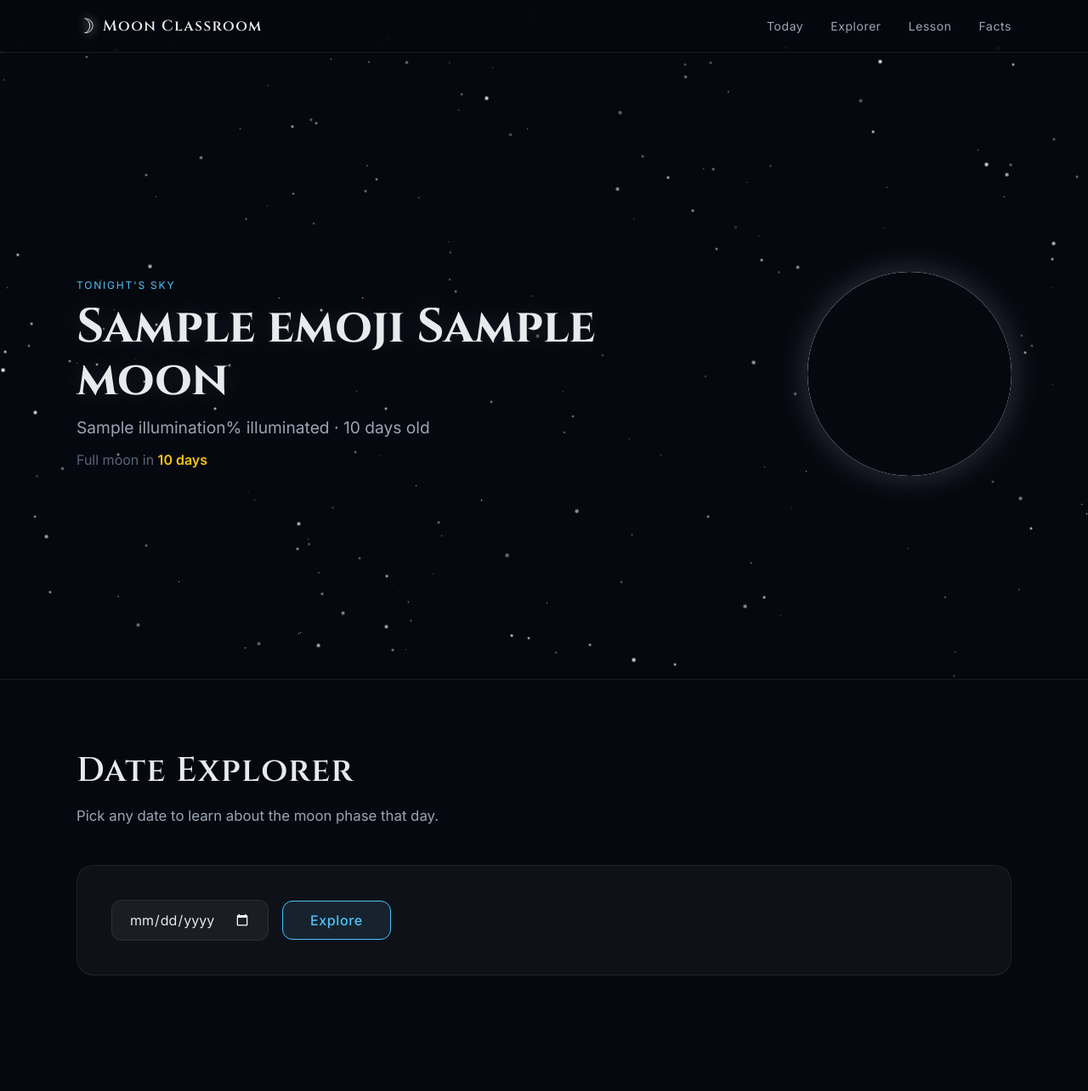
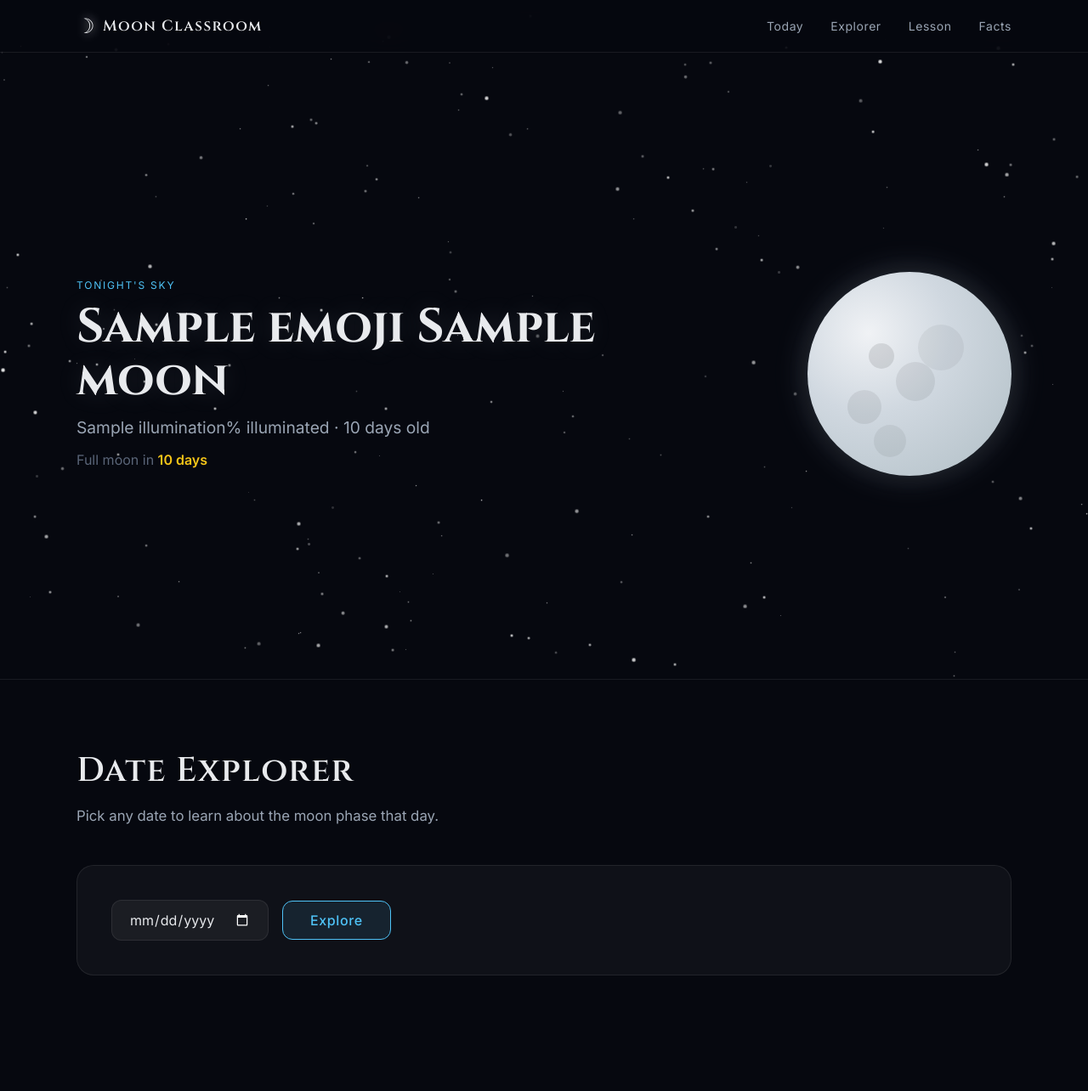
Before and after one commit to tholewis/moon-classroom, a Flask app: template templates/index.html in a window 1280 px wide. Shown: the top 1284 px of the page at 85% size. Run offline with Flask 3, Linux system fonts and the light colour scheme; the template is opened without the code that fills it: most values are stand-ins (such as "Sample title", 1, 10 or a date in 2020).

Commit message:
Fixing issues with CSS and compatibility.

```diff
--- a/app.py
+++ b/app.py
@@ -1,6 +1,7 @@
 from flask import Flask, render_template, jsonify, request
 from datetime import datetime, date
 import math
+import os
 
 app = Flask(__name__)
 
@@ -20,7 +21,7 @@ def calculate_moon_phase(year, month, day):
     phase = total_phase - math.floor(total_phase)
 
     age = phase * 29.53
-    illumination = abs(math.sin(math.pi * phase) * 100)
+    illumination = (1 - math.cos(2 * math.pi * phase)) / 2 * 100
 
     if phase < 0.0625 or phase > 0.9375:
         phase_name = "New Moon"
@@ -146,4 +147,4 @@ def moon_api():
 
 
 if __name__ == "__main__":
-    app.run(debug=True, port=5050)
+    app.run(debug=os.environ.get("FLASK_DEBUG", "False") == "True", port=5050)
--- a/requirements.txt
+++ b/requirements.txt
@@ -1 +1 @@
-flask>=3.0
+flask==3.1.3
--- a/static/css/style.css
+++ b/static/css/style.css
@@ -1,3 +1,16 @@
+/* ───── Accessibility ───── */
+.sr-only {
+  position: absolute;
+  width: 1px;
+  height: 1px;
+  padding: 0;
+  margin: -1px;
+  overflow: hidden;
+  clip: rect(0, 0, 0, 0);
+  white-space: nowrap;
+  border: 0;
+}
+
 /* ───── Reset & Base ───── */
 *, *::before, *::after {
   box-sizing: border-box;
@@ -65,6 +78,7 @@ body {
   z-index: 100;
   padding: 1rem 2rem;
   background: rgba(6, 8, 15, 0.7);
+  -webkit-backdrop-filter: blur(16px);
   backdrop-filter: blur(16px);
   border-bottom: 1px solid var(--card-border);
 }
--- a/static/js/main.js
+++ b/static/js/main.js
@@ -74,7 +74,7 @@ document.getElementById('explore-btn').addEventListener('click', async () => {
   btn.disabled = true;
 
   try {
-    const res = await fetch(`/api/moon?date=${dateVal}`);
+    const res = await fetch(`/api/moon?date=${encodeURIComponent(dateVal)}`);
     if (!res.ok) throw new Error('API error');
     const data = await res.json();
 
@@ -98,12 +98,29 @@ document.getElementById('explore-btn').addEventListener('click', async () => {
     result.scrollIntoView({ behavior: 'smooth', block: 'nearest' });
   } catch (e) {
     console.error(e);
+    const result = document.getElementById('explorer-result');
+    result.classList.add('hidden');
+    const desc = document.getElementById('result-description');
+    desc.textContent = 'Something went wrong. Please try again.';
+    desc.style.display = 'block';
+    result.classList.remove('hidden');
   } finally {
     btn.textContent = 'Explore';
     btn.disabled = false;
   }
 });
 
+// Initialize moon visual from data attribute
+const moonSphere = document.getElementById('moon-sphere');
+if (moonSphere) {
+  initMoonVisual(parseFloat(moonSphere.dataset.phase));
+}
+
+// Apply --deg CSS variable for cycle diagram phases
+document.querySelectorAll('.cycle-phase').forEach(el => {
+  el.style.setProperty('--deg', el.dataset.deg + 'deg');
+});
+
 // Allow pressing Enter in date input
 document.getElementById('date-input').addEventListener('keydown', (e) => {
   if (e.key === 'Enter') document.getElementById('explore-btn').click();
--- a/templates/index.html
+++ b/templates/index.html
@@ -44,7 +44,7 @@
                 </div>
                 <div class="moon-visual-wrapper">
                     <div class="moon-glow"></div>
-                    <div class="moon-sphere" id="moon-sphere">
+                    <div class="moon-sphere" id="moon-sphere" data-phase="{{ moon.phase }}">
                         <div class="moon-surface"></div>
                         <div class="moon-shadow-overlay" id="shadow-overlay"></div>
                     </div>
@@ -59,6 +59,7 @@
                 <p class="section-desc">Pick any date to learn about the moon phase that day.</p>
                 <div class="explorer-card">
                     <div class="date-picker-row">
+                        <label for="date-input" class="sr-only">Select a date</label>
                         <input type="date" id="date-input" value="{{ today }}" class="date-input">
                         <button id="explore-btn" class="btn-primary">Explore</button>
                     </div>
@@ -138,7 +139,7 @@
                         ("🌘", "Waning Crescent", 315)
                     ] %}
                     {% for emoji, name, deg in phases %}
-                    <div class="cycle-phase" style="--deg: {{ deg }}deg;"
+                    <div class="cycle-phase" data-deg="{{ deg }}"
                          {% if name == moon.phase_name %}data-current="true"{% endif %}>
                         <div class="cycle-moon">{{ emoji }}</div>
                         <div class="cycle-label">{{ name }}</div>
@@ -171,9 +172,5 @@
     </footer>
 
     <script src="/static/js/main.js"></script>
-    <script>
-        // Initialize moon visual with today's phase data
-        initMoonVisual({{ moon.phase }});
-    </script>
 </body>
 </html>
```
Also changed, not shown: 1 other file.
